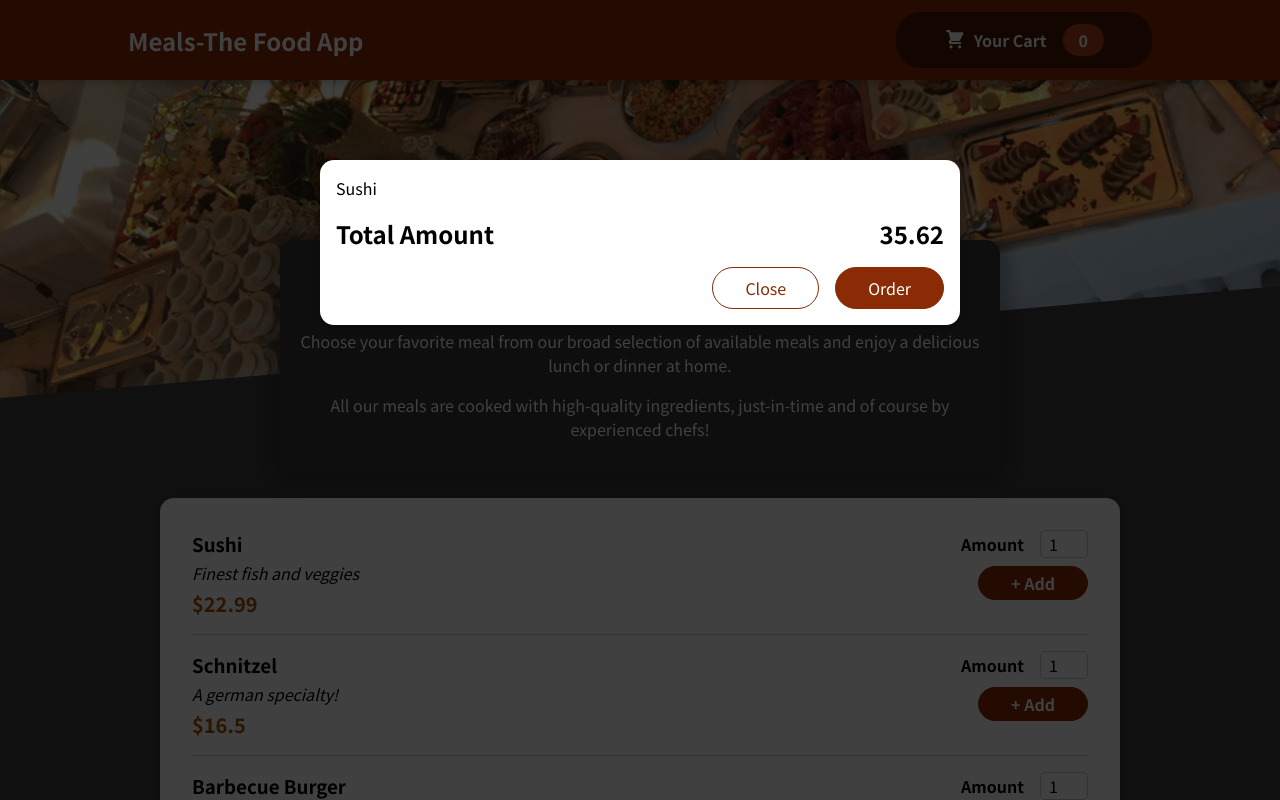
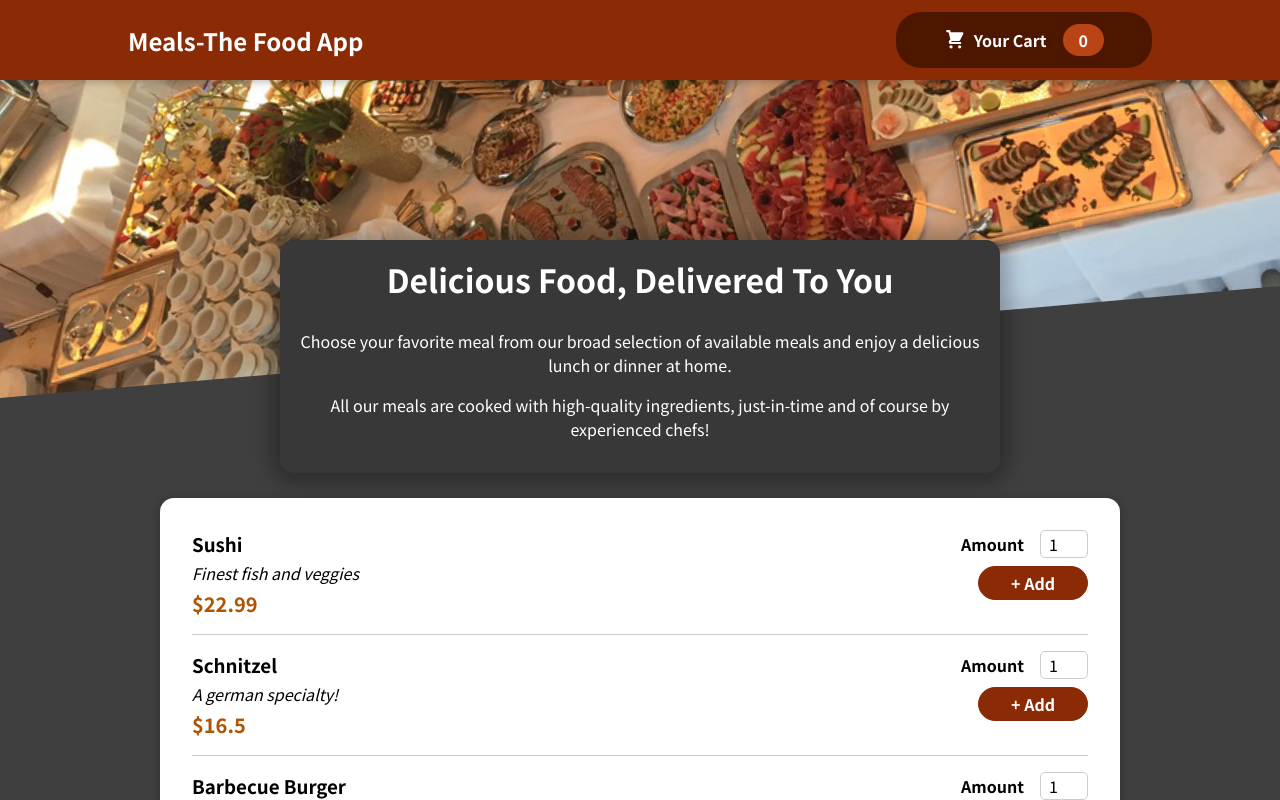
Before and after one commit to aman1021/ReactFoodApp, a React (Create React App) app: page / in a window 1280 px wide. Shown: the top 800 px of the page. Built offline with nearby package versions, Linux system fonts and the light colour scheme.

Commit message:
ReactFoodApp

```diff
--- a/src/App.js
+++ b/src/App.js
@@ -1,12 +1,23 @@
-import React from "react";
+import React, {useState}from "react";
 import Header from "./Components/Layout/Header";
 import Meals from "./Components/Meals/Meals";
 import Cart from './Components/Cart/Cart';
 function App() {
+
+  const [cartIsShown, setCartIsShown] = useState(false);
+
+  const showCartHandler = () => {
+    setCartIsShown(true);
+  }
+
+  const hideCartHandler = () => {
+    setCartIsShown(false);
+  }
+
   return (
     <React.Fragment>
-      <Cart/>
-      <Header />
+      {cartIsShown && <Cart onClose= {hideCartHandler}/>}
+      <Header onShowCart= {showCartHandler} />
       <main>
         <Meals/>
       </main>
--- a/src/Components/Cart/Cart.js
+++ b/src/Components/Cart/Cart.js
@@ -10,15 +10,17 @@
   }
   </ul>;
 
+
+//Custom elemnets dont have built in onclick the onclick here is just a name given by us.
   return (
-    <Modal>
+    <Modal onClick = {props.onClose}>
       {CartItems}
       <div className={classes.total}>
           <span>Total Amount</span>
           <span>35.62</span>
       </div>
       <div className={classes.actions}>
-          <button className={classes['button--alt']}>Close</button>
+          <button className={classes['button--alt']} onClick= {props.onClose}>Close</button>
           <button className={classes.button}>Order</button>
       </div>
     </Modal>
--- a/src/Components/Layout/Header.js
+++ b/src/Components/Layout/Header.js
@@ -8,7 +8,7 @@
         <React.Fragment>
             <header className={classes.header}>
                 <h2>Meals-The Food App</h2>
-                <HeaderCartButton/>
+                <HeaderCartButton onClick = {props.onShowCart}/>
             </header>
             <div className={classes['main-image']}>
                 <img src={MealsImage} alt='A table full of delicious food.'/>
--- a/src/Components/Layout/HeaderCartButton.js
+++ b/src/Components/Layout/HeaderCartButton.js
@@ -3,7 +3,7 @@
 import classes from './HeaderCartButton.module.css';
 const HeaderCartButton = (props) => {
 
-    return <button className={classes.button}>
+    return <button className={classes.button} onClick = {props.onClick}>
         <span className={classes.icon}>
             <CartIcon/>
         </span>
--- a/src/Components/UI/Modal.js
+++ b/src/Components/UI/Modal.js
@@ -3,7 +3,7 @@
 import classes from "./Modal.module.css";
 
 const Backdrop = (props) => {
-  return <div className={classes.backdrop} />;
+  return <div className={classes.backdrop} onClick = {props.onClick}/>;
 };
 
 const ModalOverlay = (props) => {
@@ -17,7 +17,7 @@
 const portalElement = document.getElementById('overlays');
 const Modal = (props) => {
     return <React.Fragment>
-        {ReactDOM.createPortal(<Backdrop/>, portalElement)}
+        {ReactDOM.createPortal(<Backdrop onClick= {props.onClick}/>, portalElement)}
         {ReactDOM.createPortal(<ModalOverlay>{props.children}</ModalOverlay>, portalElement)}
     </React.Fragment>
 };
```
Also changed, not shown: 1 other file (tests, documents, lock files or other folders).
